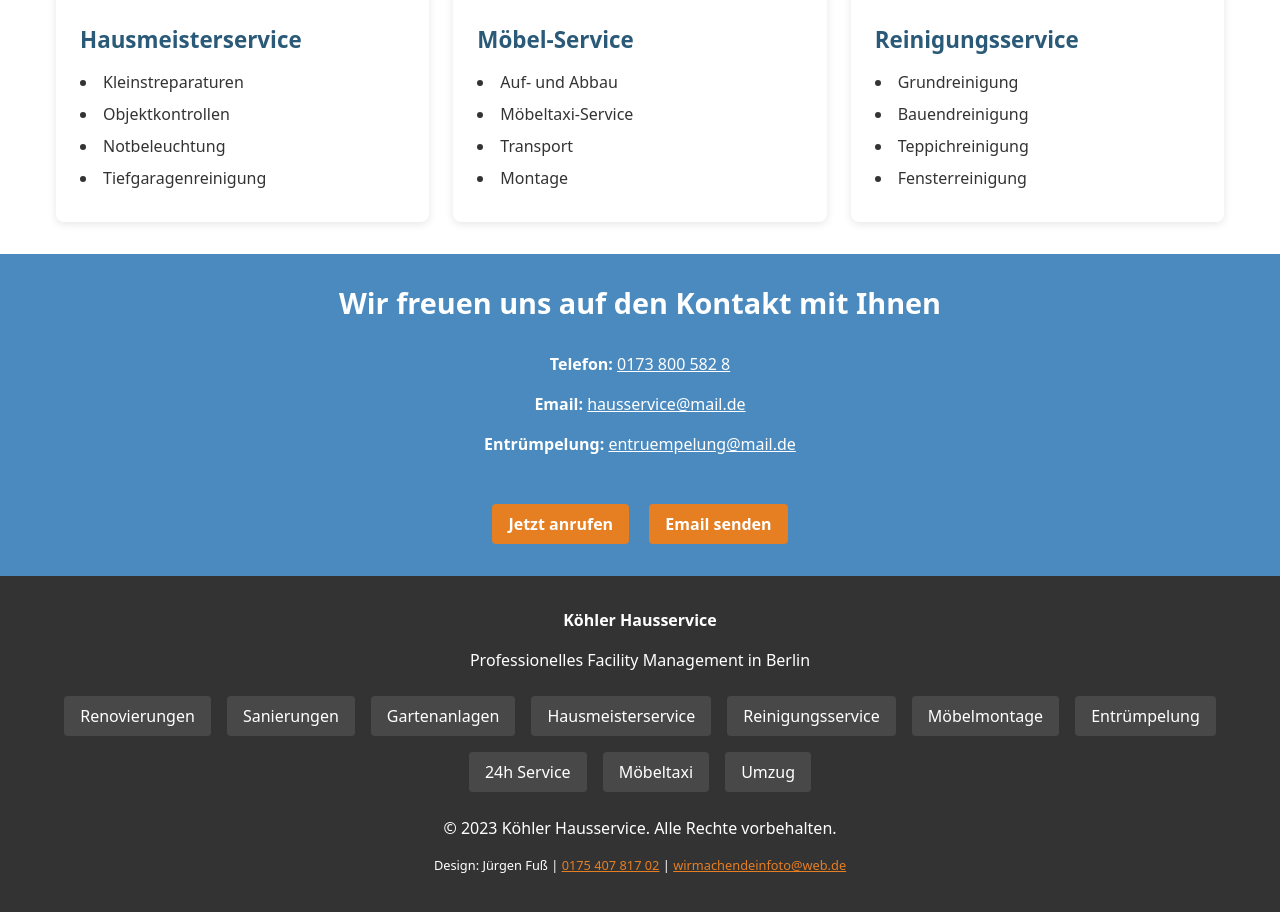
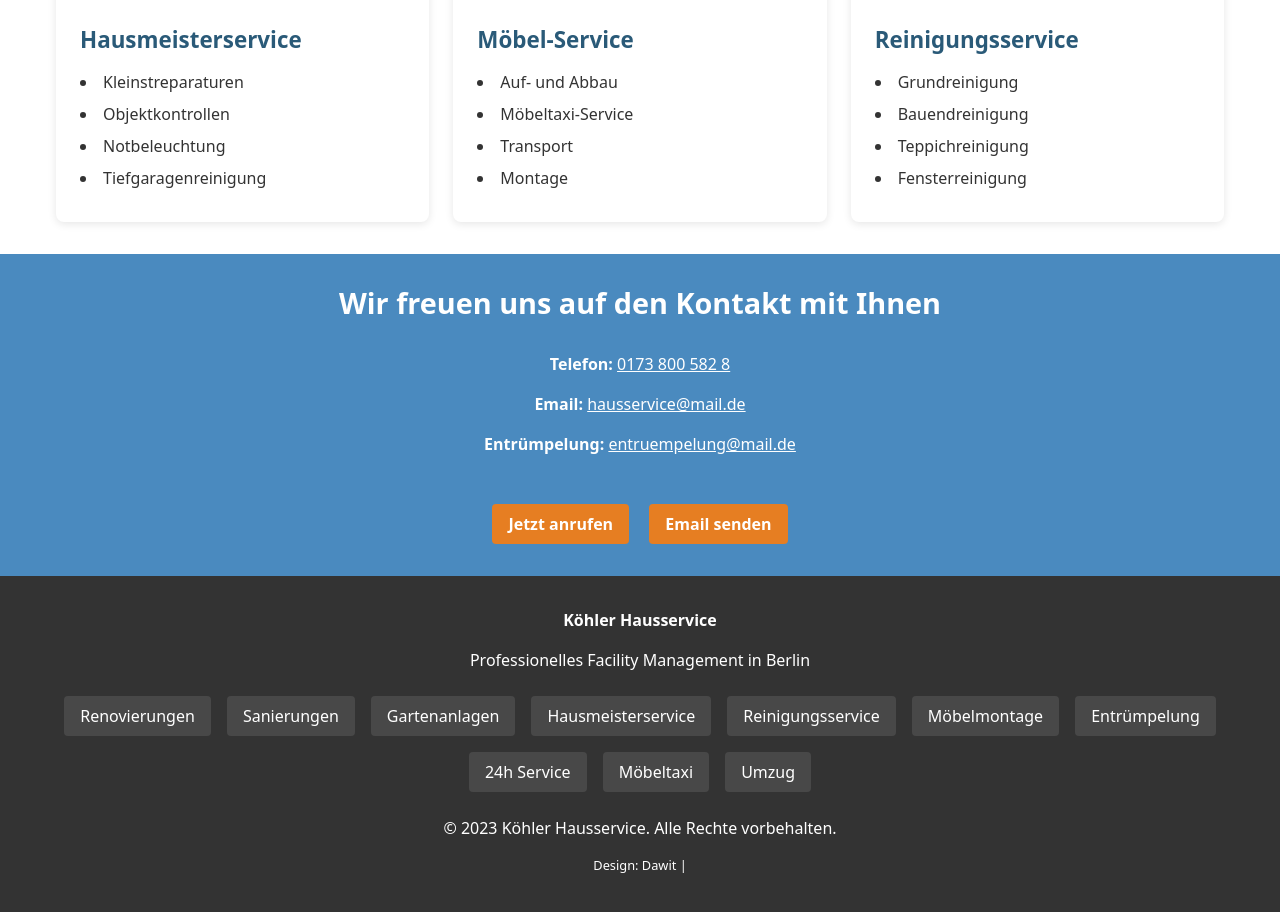
Before and after one commit to davewish/davewish.github.io, a plain HTML site: page index.html in a window 1280 px wide. Shown: the part 1745-2657 px from the top of the page. Drawn offline with Linux system fonts and the light colour scheme.

Commit message:
update the page

```diff
--- a/index.html
+++ b/index.html
@@ -628,14 +628,8 @@
 
         <p>&copy; 2023 Köhler Hausservice. Alle Rechte vorbehalten.</p>
         <p style="margin-top: 1rem; font-size: 0.8rem">
-          Design: Jürgen Fuß |
-          <a href="tel:017540781702" style="color: var(--accent)"
-            >0175 407 817 02</a
-          >
-          |
-          <a href="mailto:wirmachendeinfoto@web.de" style="color: var(--accent)"
-            >wirmachendeinfoto@web.de</a
-          >
+          Design: Dawit |
+          <a href="tel:017540781702" style="color: var(--accent)"></a>
         </p>
       </div>
     </footer>
```
